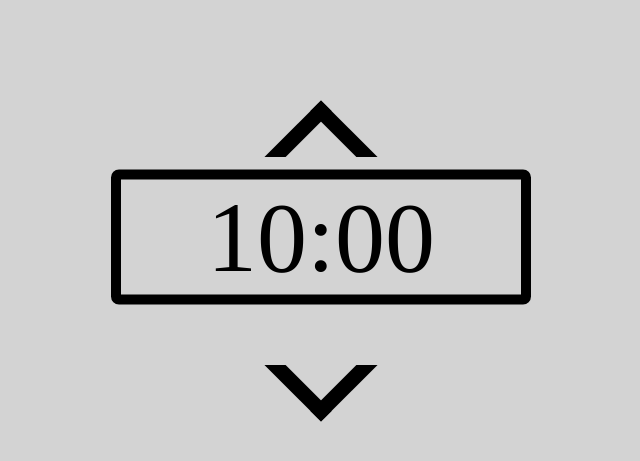
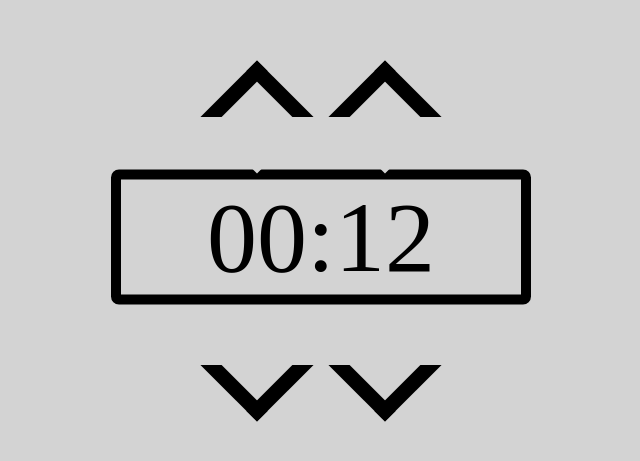
Before and after one commit to shogo-kam/meditation, a React app: page / in a window 1280 px wide. Shown: the part 163-624 px from the top of the page, without its empty margins (319-959 px from the left). Built offline with nearby package versions, Linux system fonts and the light colour scheme.

Commit message:
分秒でボタン設置＋ロジック追加

```diff
--- a/src/components/Root.js
+++ b/src/components/Root.js
@@ -2,23 +2,49 @@ import React from 'react';
 import {render} from 'react-dom';
 import Timer from './common/Timer';
 import Button from './common/Button';
-import moment from 'moment';
+import moment, { max } from 'moment';
 
 const MAX_T = 3600; // 60 min
 const MIN_T = 0;
-const DEF_T = 600;
+const DEF_T = 12;
 
 class Root extends React.Component {
 	constructor(props) {
 		super(props);
 		this.increaseMinute = this.increaseMinute.bind(this);
 		this.decreaseMinute = this.decreaseMinute.bind(this);
+		this.increaseSecond = this.increaseSecond.bind(this);
+		this.decreaseSecond = this.decreaseSecond.bind(this);
 		this.state = {
 			now: DEF_T
 		};
 	}
 
 	increaseMinute() {
+		if (this.state.now >= 3540) {
+			return this.setState({
+				now: this.state.now = MAX_T
+			});
+		}
+
+		this.setState({
+			now: this.state.now += 60
+		});
+	}
+
+	decreaseMinute() {
+		if (this.state.now <= 60) {
+			return this.setState({
+				now: this.state.now = MIN_T
+			});
+		}
+
+		this.setState({
+			now: this.state.now -= 60
+		});
+	}
+
+	increaseSecond() {
 		if (this.state.now >= MAX_T) {
 			return;
 		}
@@ -28,7 +54,7 @@ class Root extends React.Component {
 		});
 	}
 
-	decreaseMinute() {
+	decreaseSecond() {
 		if (this.state.now <= MIN_T) {
 			return;
 		}
@@ -41,9 +67,11 @@ class Root extends React.Component {
 	render() {
 		return (
 			<div>
-				<Button mode="up" onClickEvent={this.increaseMinute } />
 				<Timer now={ this.state.now } />
-				<Button mode="down" onClickEvent={this.decreaseMinute } />
+				<Button mode="secup" onClickEvent={this.increaseSecond } />
+				<Button mode="secdown" onClickEvent={this.decreaseSecond } />
+				<Button mode="minup" onClickEvent={this.increaseMinute } />
+				<Button mode="mindown" onClickEvent={this.decreaseMinute } />
 			</div>
 		);
 	}
--- a/src/styles/common.scss
+++ b/src/styles/common.scss
@@ -28,17 +28,31 @@ body {
 	height: 80px;
 	border: 15px solid;
 	background-color:lightgray;
-	transform: translateY(50%) translateX(-50%) rotate(135deg);
 	outline:0;
 	cursor:pointer;
-	&.up {
-		top: 30%;
-		left: 50%;
+	&.secup {
+		top: 25%;
+		left: 55%;
 		border-color:  transparent transparent black black;
+		transform: translateY(50%) translateX(-50%) rotate(135deg);
 	}
-	&.down {
-		top:56%;
-		left: 50%;
+	&.secdown {
+		top: 56%;
+		left: 55%;
 		border-color:  black black transparent transparent;
+		transform: translateY(50%) translateX(-50%) rotate(135deg);
 	}
+	&.minup {
+		top: 25%;
+		left: 45%;
+		border-color:  transparent transparent black black;
+		transform: translateY(50%) translateX(-50%) rotate(135deg);
+	}
+	&.mindown {
+		top: 56%;
+		left: 45%;
+		border-color:  black black transparent transparent;
+		transform: translateY(50%) translateX(-50%) rotate(135deg);
+	}
+
 }
```
